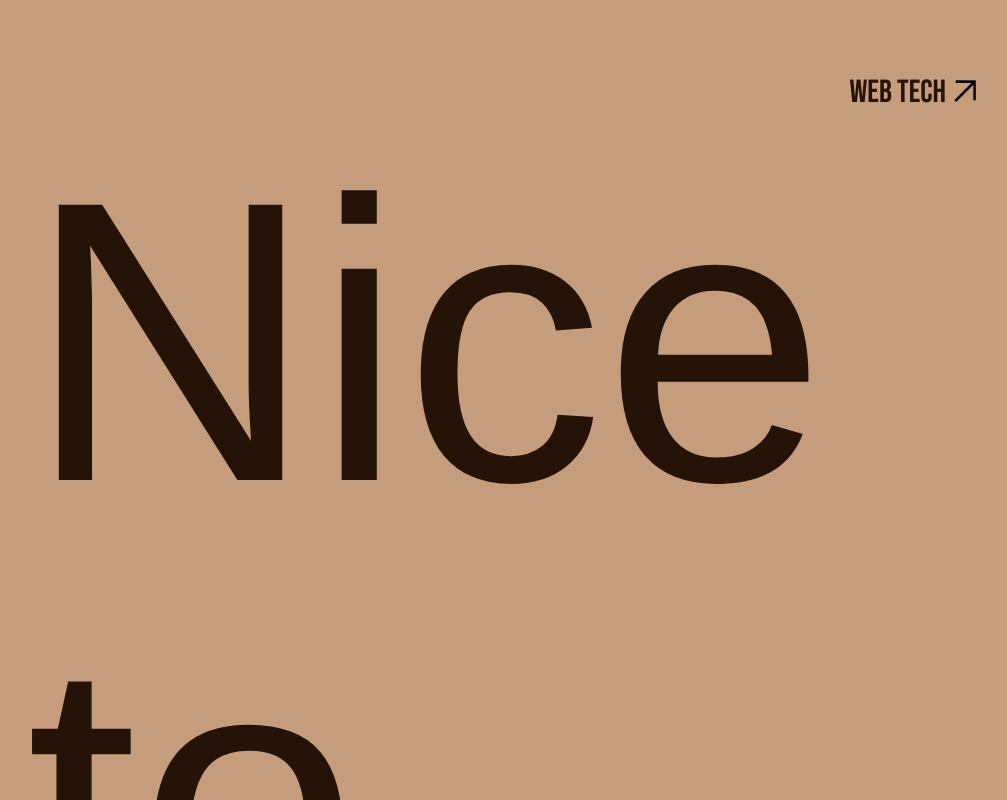
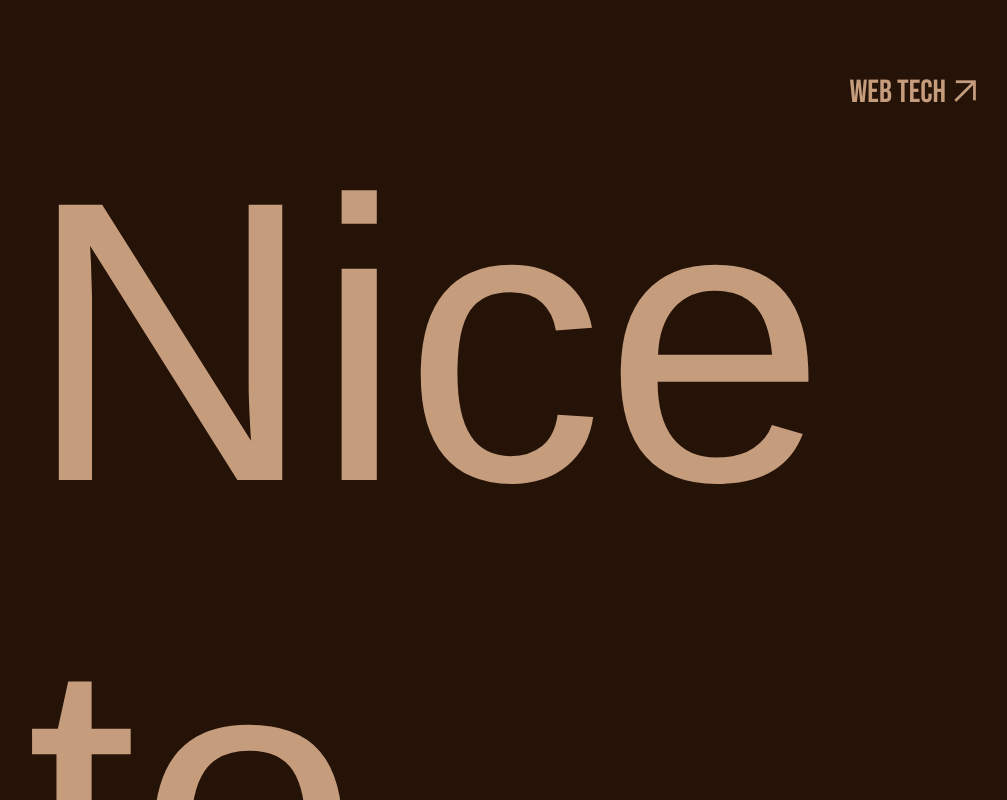
Before and after one commit to TEbefine/portfolio-web-v1, a React (Create React App) app: page / in a window 1280 px wide. Shown: the top 800 px of the page, without its empty margins (166-1173 px from the left). Built offline with nearby package versions, Linux system fonts and the light colour scheme; a web font is replaced by a local one.

Commit message:
merge first section

```diff
--- a/public/index.html
+++ b/public/index.html
@@ -49,6 +49,10 @@
       href="https://fonts.googleapis.com/css2?family=Kanit:ital,wght@0,100;0,200;0,300;0,400;0,500;0,600;0,700;0,800;0,900;1,100;1,200;1,300;1,400;1,500;1,600;1,700;1,800;1,900&display=swap"
       rel="stylesheet"
     />
+    <link
+      rel="stylesheet"
+      href="https://fonts.googleapis.com/css2?family=Material+Symbols+Outlined:opsz,wght,FILL,GRAD@24,400,0,0"
+    />
     <title>TEERA Portfolio</title>
   </head>
   <body>
--- a/src/components/homepage.js
+++ b/src/components/homepage.js
@@ -49,12 +49,7 @@ function HomePage() {
     <header ref={reRef}>
       <Link to="/pageTwo" className="nav-link">
         {script[language].header.nav}{" "}
-        <img
-          src="./img/ArrowOutward.png"
-          alt="Arrow Icon"
-          width="40"
-          height="40"
-        />
+        <span class="material-symbols-outlined">arrow_outward</span>
       </Link>
       <section>
         <div className={shouldAnimate ? "animated" : ""}>
--- a/src/index.css
+++ b/src/index.css
@@ -18,10 +18,10 @@ header {
     padding: 0;
     height: 70rem;
     overflow: hidden;
-    background: #c59c7c;
+    background: #261308;
     background-size: 200% 100%;
     animation: gradient-animation 20s ease infinite;
-    color: #261308;
+    color: #c59c7c;
     display: grid;
     position: relative;
   }
@@ -42,7 +42,7 @@ header {
     justify-self: end;
     text-decoration: none;
     font-size: 2rem;
-    color: #261308;
+    color: #c59c7c;
     margin: 4.5rem 8rem 0 0 ;
     display: flex;
     align-items: center;
@@ -77,17 +77,17 @@ header section h2 {
   }
   to {
       opacity: 0;
-      height: 1%;
+      height: 25%;
   }
 }
 
   .curtain {
     width: 100%; height: 100%;
-    background-color: #c59c7c;
+    background-color: #261308;
     z-index: 5;
     position: absolute;
     top: 39.5rem; left: auto;
-    animation: fade-out 2s ease forwards;
+    animation: fade-out 1.5s ease forwards;
     animation-delay: 2.5s;
   }
 
@@ -217,10 +217,11 @@ header section h2 {
     }
   }
 
-  .nav-link img {
+  .nav-link span {
     transition: transform 0.3s ease;
+    font-size: 2.5rem;
   }
 
-  .nav-link:hover img {
+  .nav-link:hover span {
     transform: translateX(5px) translateY(-5px); /* Adjust the translation values as needed */
   }
```
Also changed, not shown: public/img/ArrowOutward.png (deleted).
